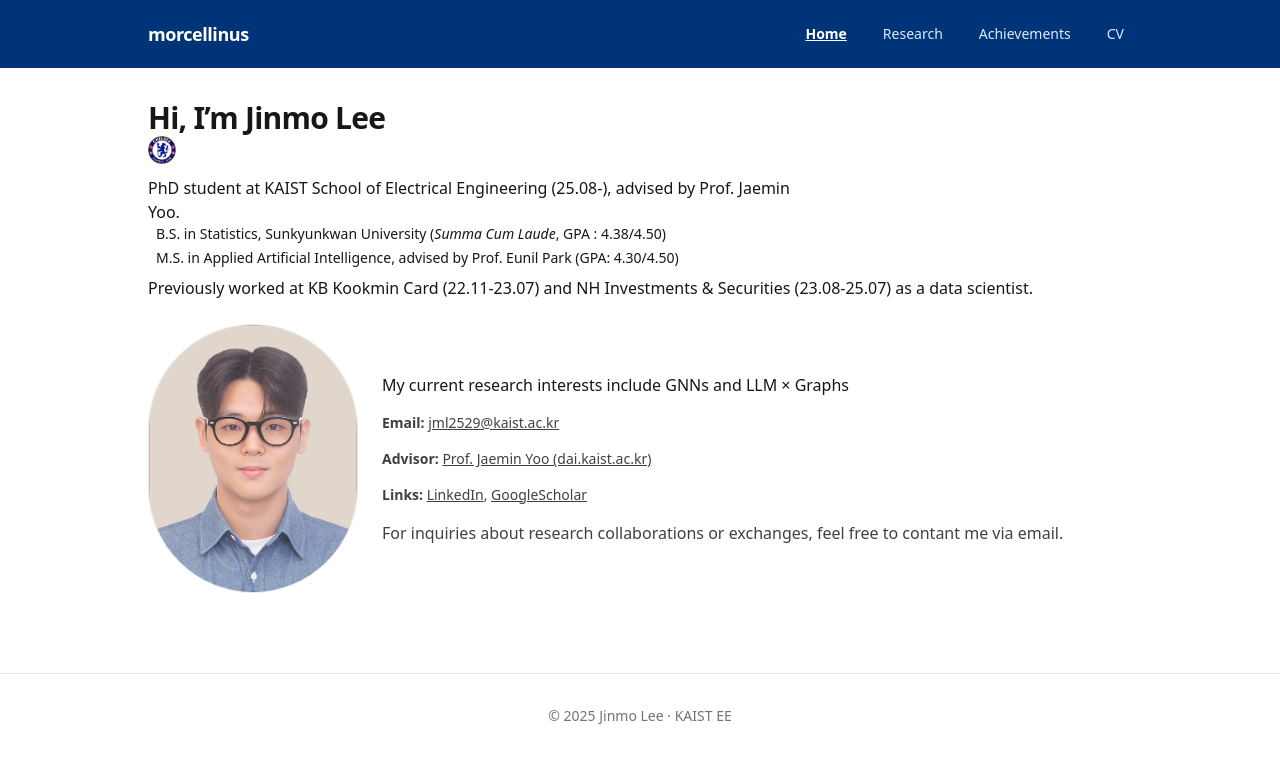
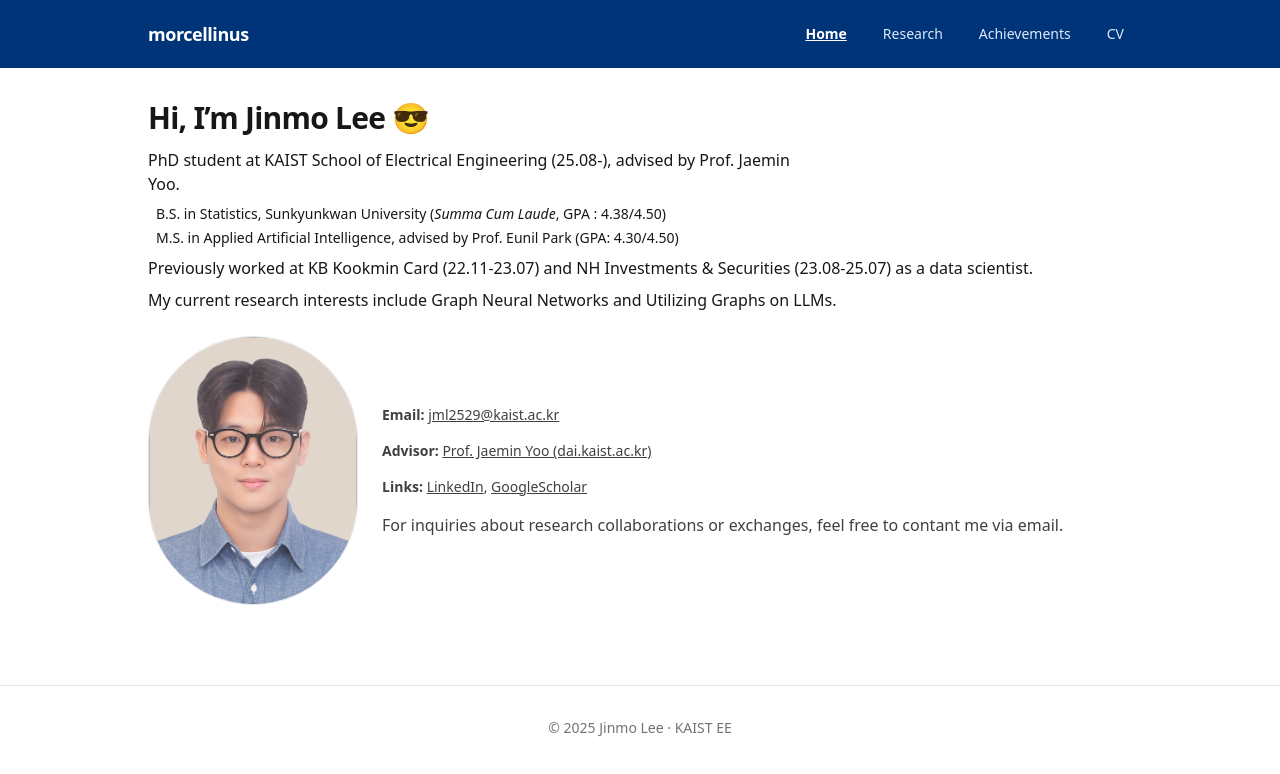
Before and after one commit to morcellinus/morcellinus.github.io, a Next.js app: page / in a window 1280 px wide. Shown: the top 774 px of the page. Built offline with nearby package versions, Linux system fonts and the light colour scheme.

Commit message:
fix: final alignment

```diff
--- a/app/page.tsx
+++ b/app/page.tsx
@@ -4,11 +4,11 @@ export default function HomePage() {
   return (
     <section className="space-y-6">
       <div>
-        <h1 className="text-3xl font-semibold tracking-tight">Hi, I’m Jinmo Lee <img src="/chelsea.png" alt="Chelsea FC" className="h-7 w-7 object-contain" /></h1>
+        <h1 className="text-3xl font-semibold tracking-tight">Hi, I’m Jinmo Lee 😎</h1>
         <p className="mt-3 text-neutral-1200 max-w-2xl">
           PhD student at KAIST School of Electrical Engineering (25.08-), advised by Prof. Jaemin Yoo.
         </p>
-        <ul className="list-none pl-0">
+        <ul className="mt-2 list-none pl-0">
           <li className="flex items-start text-sm">
             <span className="mr-2"></span>
             B.S. in Statistics, Sunkyunkwan University (<i>Summa Cum Laude</i>, GPA : 4.38/4.50)
@@ -20,6 +20,9 @@ export default function HomePage() {
         </ul>
         <p className="mt-2">
           Previously worked at KB Kookmin Card (22.11-23.07) and NH Investments & Securities (23.08-25.07) as a data scientist.
+        </p>
+        <p className="mt-2">
+          My current research interests include Graph Neural Networks and Utilizing Graphs on LLMs.
         </p>
       </div>
       <div className="flex flex-col sm:flex-row gap-6 items-center">
@@ -33,9 +36,6 @@ export default function HomePage() {
           />
         </div>
         <div className="space-y-4">
-          <div>
-            <p className="font-medium">My current research interests include GNNs and LLM × Graphs</p>
-          </div>
           <div className="text-sm text-neutral-700">
             <b>Email:</b> <a className="underline" href="mailto:jml2529@kaist.ac.kr">jml2529@kaist.ac.kr</a>
           </div>
```
